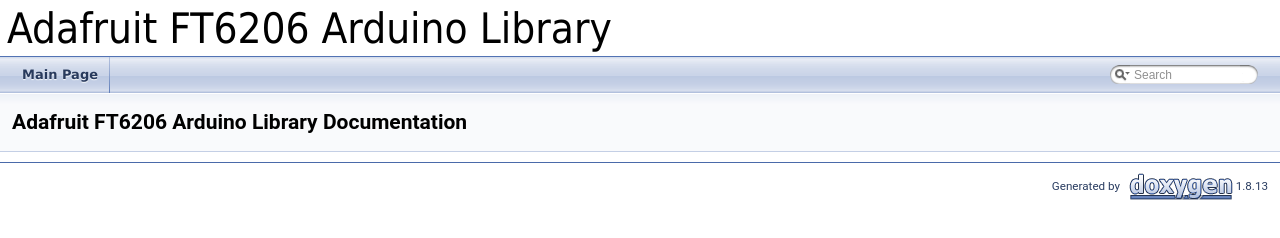
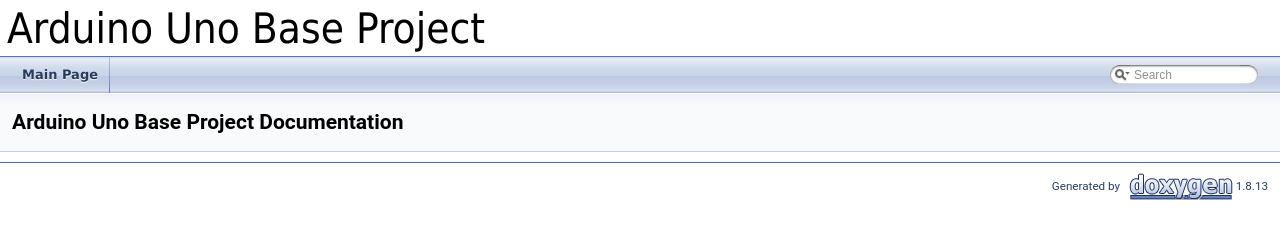
Before and after one commit to apichlinski/ArduinoUnoBaseProject, a plain HTML site: page html/index.html in a window 1280 px wide. Drawn offline with Linux system fonts and the light colour scheme.

Commit message:
Deploy code docs to GitHub Pages Travis build: 0.0.1
Commit: Testing commit

```diff
--- a/html/index.html
+++ b/html/index.html
@@ -5,7 +5,7 @@
 <meta http-equiv="X-UA-Compatible" content="IE=9"/>
 <meta name="generator" content="Doxygen 1.8.13"/>
 <meta name="viewport" content="width=device-width, initial-scale=1"/>
-<title>Adafruit FT6206 Arduino Library: Main Page</title>
+<title>Arduino Uno Base Project: Main Page</title>
 <link href="tabs.css" rel="stylesheet" type="text/css"/>
 <script type="text/javascript" src="jquery.js"></script>
 <script type="text/javascript" src="dynsections.js"></script>
@@ -21,7 +21,7 @@
  <tbody>
  <tr style="height: 56px;">
   <td id="projectalign" style="padding-left: 0.5em;">
-   <div id="projectname">Adafruit FT6206 Arduino Library
+   <div id="projectname">Arduino Uno Base Project
    </div>
   </td>
  </tr>
@@ -59,7 +59,7 @@
 
 <div class="header">
   <div class="headertitle">
-<div class="title">Adafruit FT6206 Arduino Library Documentation</div>  </div>
+<div class="title">Arduino Uno Base Project Documentation</div>  </div>
 </div><!--header-->
 <div class="contents">
 </div><!-- contents -->
```
